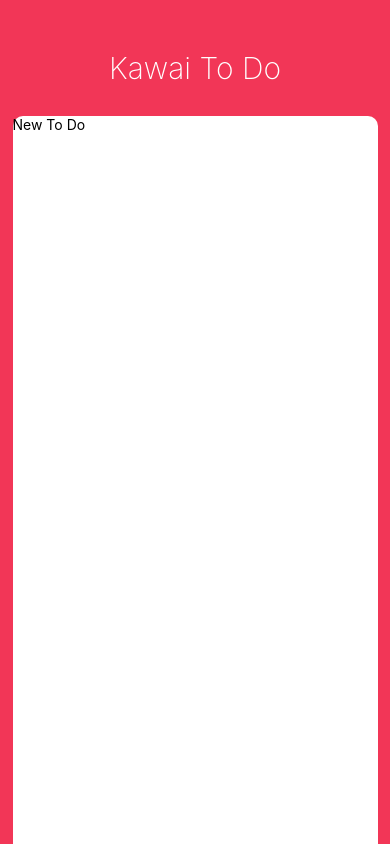
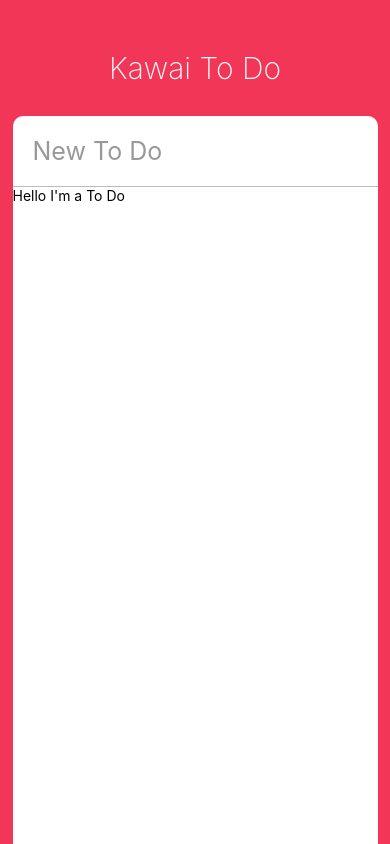
Before and after one commit to KwonJeongah/cute-todo, a React Native app in the folder cute-todo/: screen / in a window 390 px wide. Built offline with nearby package versions, Linux system fonts and the light colour scheme.

Commit message:
Coding the UI part Two - Input and To Do Components

```diff
--- a/cute-todo/App.js
+++ b/cute-todo/App.js
@@ -1,20 +1,41 @@
 import React from 'react';
 import { StyleSheet, Text, View, StatusBar, TextInput, Dimensions,
-Platform } from 'react-native';
+Platform, ScrollView } from 'react-native';
+import ToDo from "./ToDo";
 
 const { height, width } = Dimensions.get("window");
 
 export default class App extends React.Component {
+  state = {
+    newToDo:""
+  };
   render(){
+    const { newToDo } = this.state;
     return (
       <View style={styles.container}>
          <StatusBar barStyle="light-content" />
          <Text style={styles.title}>Kawai To Do</Text>
          <View style={styles.card}>
-           <TextInput style={styles.input} placeholder={"New To Do"} />
+           <TextInput
+             style={styles.input}
+             placeholder={"New To Do"}
+             value={newToDo}
+             onChangeText={this._controllNewToDo}
+             placeholderTextColor={"#999"}
+             returnKeyType={"done"}
+             autoCorrect={false}
+           />
+           <ScrollView>
+             <ToDo />
+           </ScrollView>
          </View>
       </View>
     );
+  }
+  _controllNewToDo = text => {
+    this.setState({
+      newToDo: text
+    });
   }
 }
 
@@ -51,5 +72,11 @@
         elevation: 3
       }
     })
+  },
+  input: {
+    padding: 20,
+    borderBottomColor: "#bbb",
+    borderBottomWidth: 1,
+    fontSize: 25
   }
 });
--- /dev/null
+++ b/cute-todo/ToDo.js
@@ -0,0 +1,14 @@
+import React, {Component} from "react"
+import {View, Text, TouchableOpacity, StyleSheet} from "react-native";
+
+export default class ToDo extends Component{
+    render(){
+        return(
+        <View>
+          <Text>Hello I'm a To Do</Text>
+        </View>
+        );
+    }
+}
+
+const styles = StyleSheet.create({});
```
